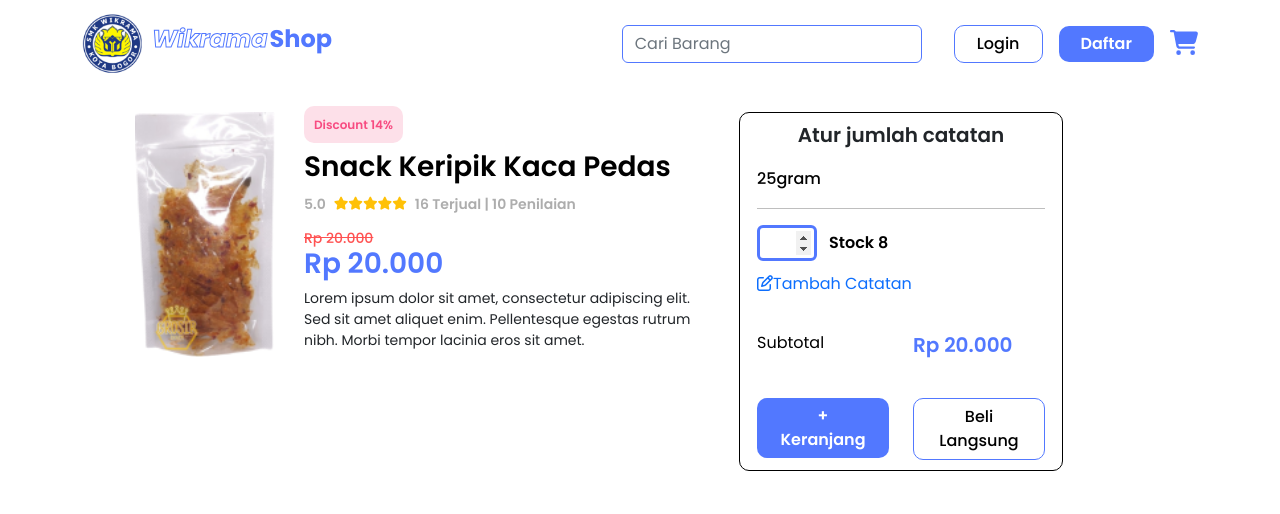
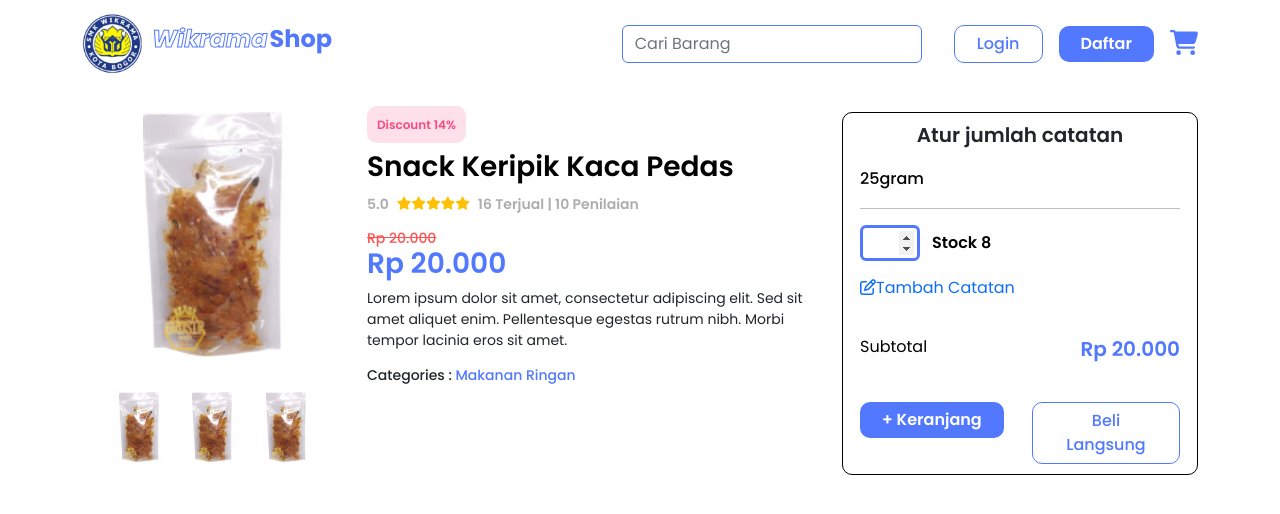
Before and after one commit to alvanfath/Wikrama-Shop-Jamsut, a React (Create React App) app: page /detail-produk in a window 1280 px wide. Shown: the top 514 px of the page. Built offline with nearby package versions, Linux system fonts and the light colour scheme.

Commit message:
detail produk on progress

```diff
--- a/src/pages/home/DetailProduk.js
+++ b/src/pages/home/DetailProduk.js
@@ -18,10 +18,25 @@ function DetailProduk() {
             <NavigationBar />
             <section className="small-section">
                 <div className="container">
-                    <div className="row px-5">
-                        <div className="col-2 d-flex justify-content-center">
+                    <div className="row">
+                        <div className="col-3 d-flex justify-content-center">
                             <div className="image-produk-detail">
+                                <center>
                                 <img src={Produk}></img>
+                                </center>
+                                <div className="image-other-produk-detail">
+                                    <div className="row">
+                                        <div className="col-4">
+                                            <img src={Produk}></img>
+                                        </div>
+                                        <div className="col-4">
+                                            <img src={Produk}></img>
+                                        </div>
+                                        <div className="col-4">
+                                            <img src={Produk}></img>
+                                        </div>
+                                    </div>
+                                </div>
                             </div>
                         </div>
                         <div className="col-5">
@@ -46,6 +61,7 @@ function DetailProduk() {
                             </div>
                             <div className="desc-produk-detail">
                                 <p>Lorem ipsum dolor sit amet, consectetur adipiscing elit. Sed sit amet aliquet enim. Pellentesque egestas rutrum nibh. Morbi tempor lacinia eros sit amet.</p>
+                                <h3>Categories : <span>Makanan Ringan</span></h3>
                             </div>
                         </div>
                         <div className="col-4">
@@ -66,7 +82,7 @@ function DetailProduk() {
                                             <div className="col-6">
                                                 <h4>Subtotal</h4>
                                             </div>
-                                            <div className="col-6">
+                                            <div className="col-6 text-end">
                                                 <h3>Rp 20.000</h3>
                                             </div>
                                         </div>
--- a/src/style/custom.css
+++ b/src/style/custom.css
@@ -30,7 +30,7 @@ button.btn-outline {
     font-style: normal;
     font-weight: 500;
     font-size: 16px;
-    color: black;
+    color: #5278Ff;
     transition: 0.3s;
 }
 
@@ -394,7 +394,13 @@ input[type="password"].form-control.login-input::placeholder {
 /* detail produk */
 .image-produk-detail img {
     width: 140px;
+    margin-bottom: 30px;
 
+}
+.image-other-produk-detail img{
+    padding: 5px;
+    background-color: #fefefe;
+    width: 50px;
 }
 
 .text-produk-detail span {
@@ -449,6 +455,12 @@ input[type="password"].form-control.login-input::placeholder {
 .desc-produk-detail p {
     font-size: 14px;
 }
+.desc-produk-detail h3 {
+    font-size: 14px;
+}
+.desc-produk-detail span {
+    color: #5278FF;
+}
 
 .card-checkout {
     padding: 10px 5px;
@@ -477,7 +489,7 @@ input[type="password"].form-control.login-input::placeholder {
     font-weight: 600;
 }
 .note-card-checkout{
-    margin-top: 11px;
+    margin-top: 15px;
 }
 .note-card-checkout a{
     text-decoration: none;
```
